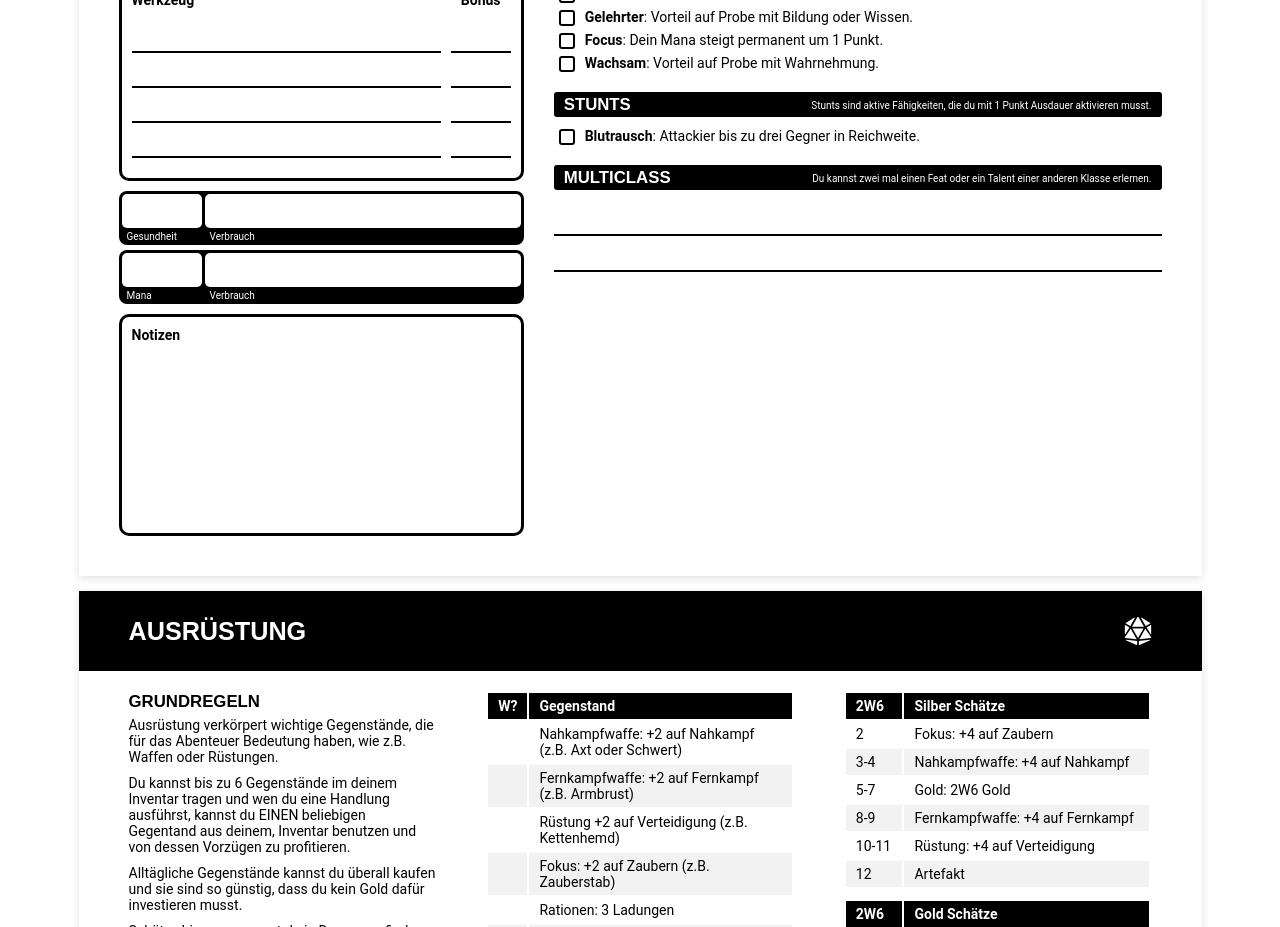
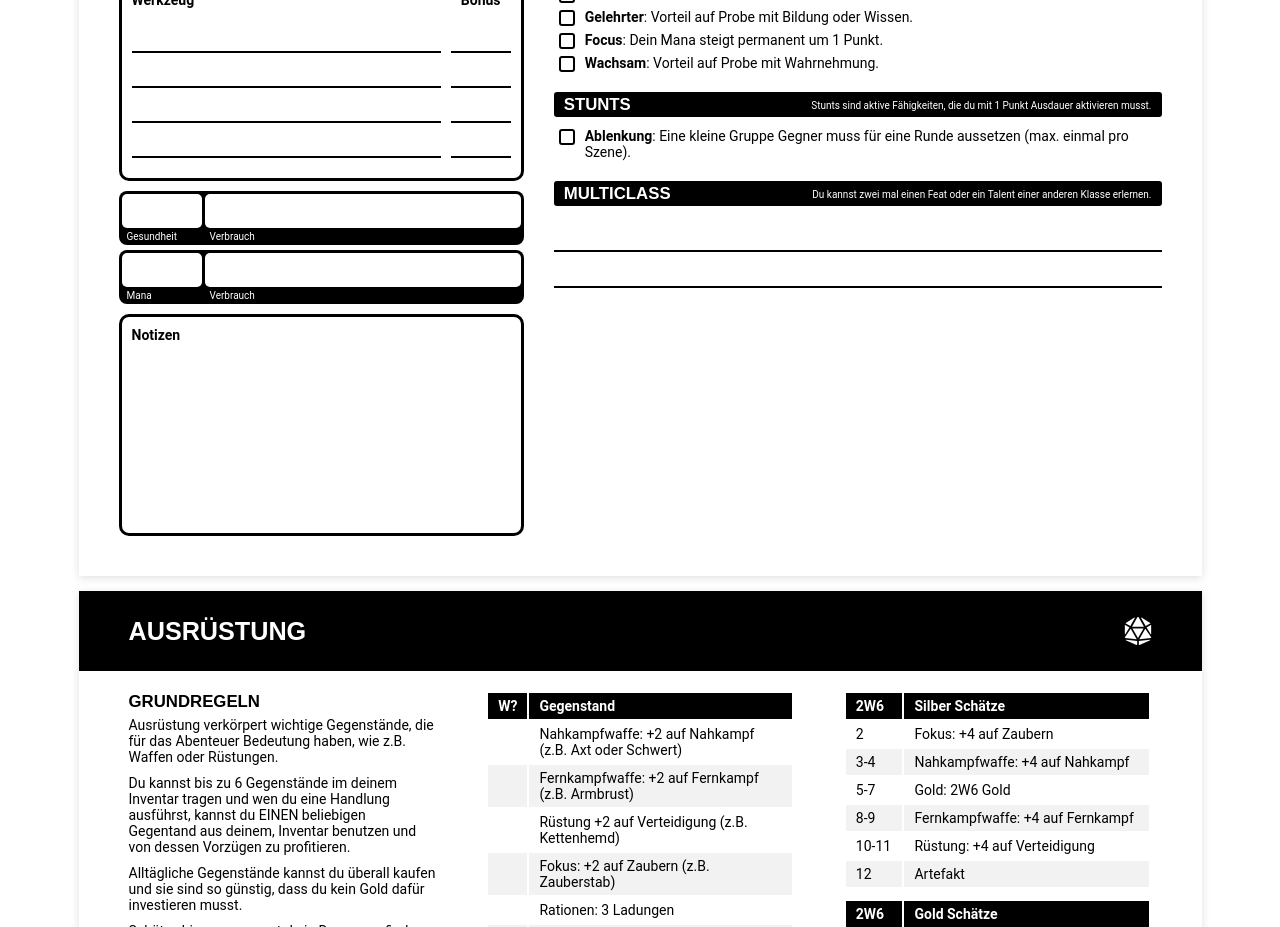
Before and after one commit to Paraldos/dungeoncrawl, a React (Vite) app: page / in a window 1280 px wide. Shown: the part 10820-11747 px from the top of the page. Built offline with nearby package versions, Linux system fonts and the light colour scheme.

Commit message:
added talents to doc

```diff
--- a/src/components/playbooks/data/Deadlands/_doc.js
+++ b/src/components/playbooks/data/Deadlands/_doc.js
@@ -15,7 +15,11 @@ const doc = new Playbook(
     new Talent("Focus", descriptions.extraMana),
     new Talent("Wachsam", descriptions.skill(["Wahrnehmung"])),
   ],
-  [new Talent("Blutrausch", descriptions.multiattack)]
+  [new Talent("Ablenkung", descriptions.tendrils)],
+  [new Talent("Analyse", descriptions.clairvoyance)],
+  [new Talent("Knochensäge", descriptions.healing)],
+  [new Talent("Inspirieren", descriptions.blessing)],
+  [new Talent("Multitalent", descriptions.multitalent)]
 );
 
 export default doc;
```
